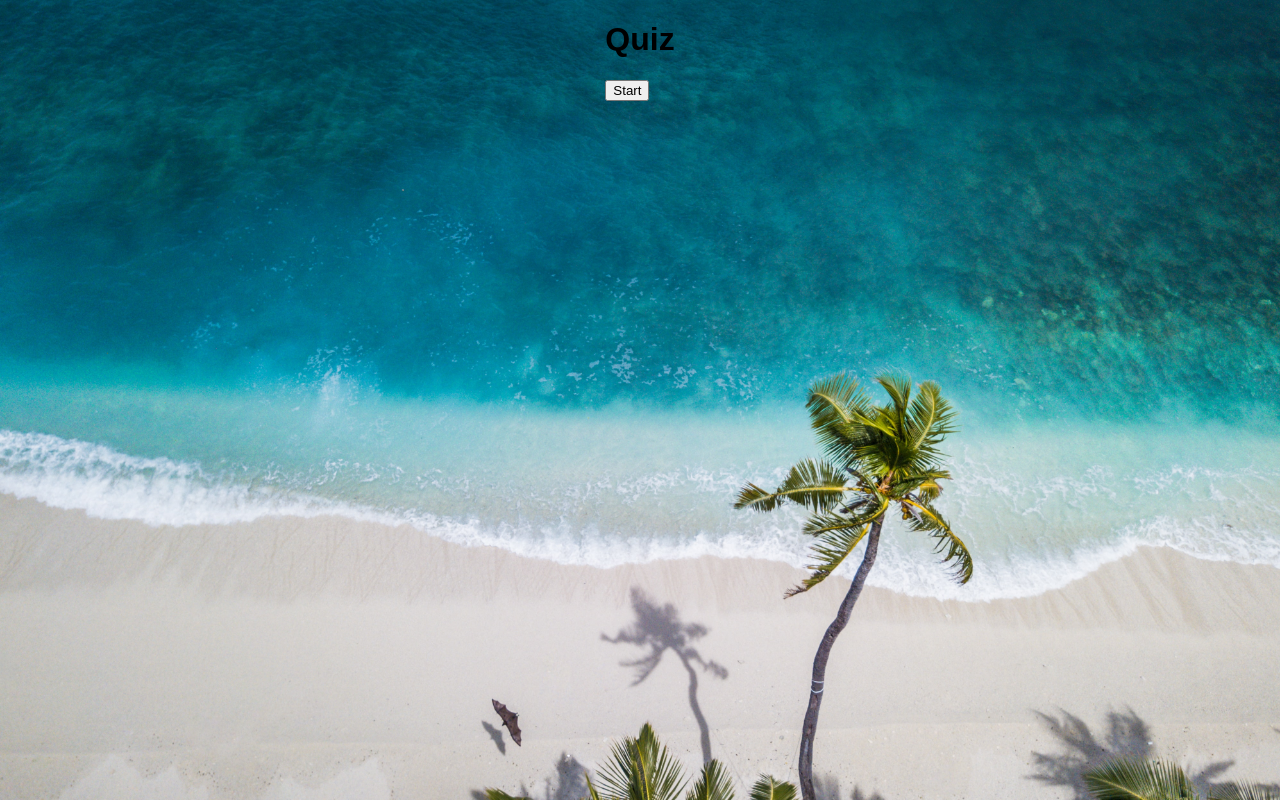
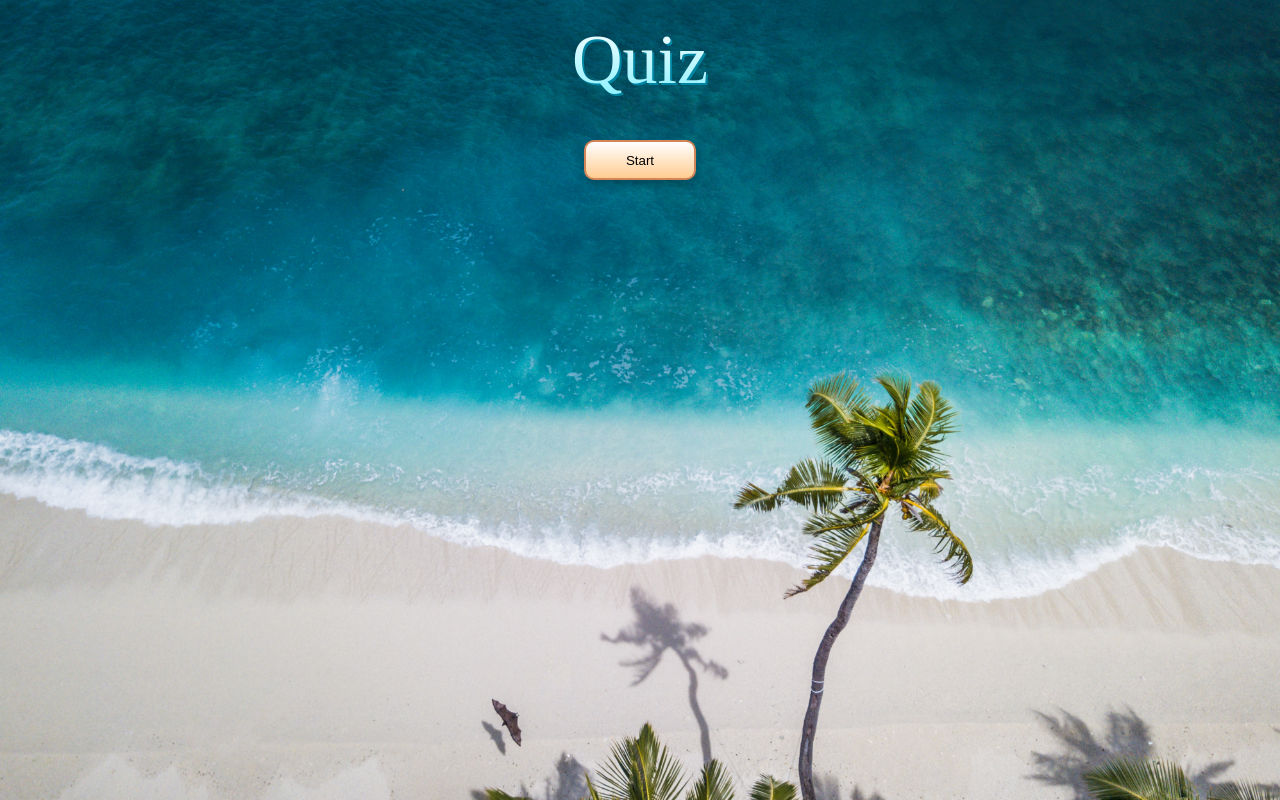
Before and after one commit to FayeCarter/typescript-exploration, a React (Create React App) app in the folder quiz/: page / in a window 1280 px wide. Built offline with nearby package versions, Linux system fonts and the light colour scheme; the HTML template or start-up script is replaced by a standard one.

Commit message:
Create styling

```diff
--- a/quiz/src/App.styles.ts
+++ b/quiz/src/App.styles.ts
@@ -19,4 +19,51 @@
     box-sizing: border-box;
     font-family: 'Catamaran', sans-serif;
   }
-`
+`;
+
+export const Wrapper = styled.div`
+  display: flex;
+  flex-direction: column;
+  align-items: center;
+
+  > p {
+    color: #fff;
+  }
+
+  .score {
+    color: #fff;
+    font-size: 2rem;
+    margin: 0;
+  }
+
+  h1 {
+    font-family: Fascinate Inline;
+    background-image: linear-gradient(180deg, #fff, #87f1ff);
+    font-weight: 400;
+    background-size: 100%;
+    background-clip: text;
+    -webkit-background-clip: text;
+    -webkit-text-fill-color: transparent;
+    -moz-background-clip: text;
+    -moz-text-fill-color: transparent;
+    filter: drop-shadow(2px 2px #0085a3);
+    font-size: 70px;
+    text-align: center;
+    margin: 20px;
+  }
+
+  .start, .next {
+    cursor: pointer;
+    background: linear-gradient(180deg, #ffffff, #ffcc91);
+    border: 2px solid #d38558;
+    box-shadow: 0px 5px 10px rgba(0, 0, 0, 0.25);
+    border-radius: 10px;
+    height: 40px;
+    margin: 20px 0;
+    padding: 0 40px;
+  }
+
+  .start {
+    max-width: 200px;
+  }
+`;
--- a/quiz/src/App.tsx
+++ b/quiz/src/App.tsx
@@ -1,7 +1,8 @@
 import React, { useState } from 'react';
 import QuestionCard from './components/QuestionCard';
 import { fetchQuizQuestions, Difficulty, QuestionState } from './API';
-import { GlobalStyle } from './App.styles';
+import { GlobalStyle, Wrapper } from './App.styles';
+
 export type AnswerObject = {
   question: string;
   answer: string;
@@ -63,7 +64,7 @@
   return (
     <>
       <GlobalStyle />
-      <div className="App">
+      <Wrapper >
         <h1>Quiz</h1>
         {gameOver || userAnswers.length === TOTAL_QUESTIONS ? (
           <button className="start" onClick={startTrivia}>
@@ -88,7 +89,7 @@
             Next Question
           </button>
         ) : null}
-      </div>
+      </Wrapper>
     </>
     );
 }
--- /dev/null
+++ b/quiz/src/components/QuestionCard.styles.ts
@@ -0,0 +1,45 @@
+import styled from 'styled-components';
+
+export const Wrapper = styled.div`
+  max-width: 1100px;
+  background: #ebfeff;
+  border-radius: 10px;
+  border: 2px solid #0085a3;
+  padding: 20px;
+  box-shadow: 0px 5px 10px rgba(0, 0, 0, 0.25);
+  text-align: center;
+  p {
+    font-size: 1rem;
+  }
+`;
+
+type ButtonWrapperProps = {
+  correct: boolean;
+  userClicked: boolean;
+};
+
+export const ButtonWrapper = styled.div<ButtonWrapperProps>`
+  transition: all 0.3s ease;
+  :hover {
+    opacity: 0.8;
+  }
+  button {
+    cursor: pointer;
+    user-select: none;
+    font-size: 0.8rem;
+    width: 100%;
+    height: 40px;
+    margin: 5px 0;
+    background: ${({ correct, userClicked }) =>
+      correct
+        ? 'linear-gradient(90deg, #56FFA4, #59BC86)'
+        : !correct && userClicked
+        ? 'linear-gradient(90deg, #FF5656, #C16868)'
+        : 'linear-gradient(90deg, #56ccff, #6eafb4)'};
+    border: 3px solid #ffffff;
+    box-shadow: 1px 2px 0px rgba(0, 0, 0, 0.1);
+    border-radius: 10px;
+    color: #fff;
+    text-shadow: 0px 1px 0px rgba(0, 0, 0, 0.25);
+  }
+`;
--- a/quiz/src/components/QuestionCard.tsx
+++ b/quiz/src/components/QuestionCard.tsx
@@ -1,5 +1,6 @@
 import React from 'react';
 import { AnswerObject } from '../App';
+import { Wrapper, ButtonWrapper } from './QuestionCard.styles';
 
 type Props = {
   question: string;
@@ -18,21 +19,25 @@
   questionNumber,
   totalQuestions
 }) => (
-  <div>
+  <Wrapper>
     <p className="number">
       Question: { questionNumber } / { totalQuestions }
     </p>
     <p dangerouslySetInnerHTML={{ __html: question }} />
     <div>
       {answers.map((answer) => (
-        <div key={answer}>
+        <ButtonWrapper
+          key={answer}
+          correct={userAnswer?.correctAnswer === answer}
+          userClicked={userAnswer?.answer === answer}
+        >
           <button disabled={userAnswer ? true : false} onClick={callback} value={answer}>
             <span dangerouslySetInnerHTML={{ __html: answer }} />
           </button>
-        </div>
+        </ButtonWrapper>
       ))}
     </div>
-  </div>
+  </Wrapper>
 );
 
 export default QuestionCard;
```
